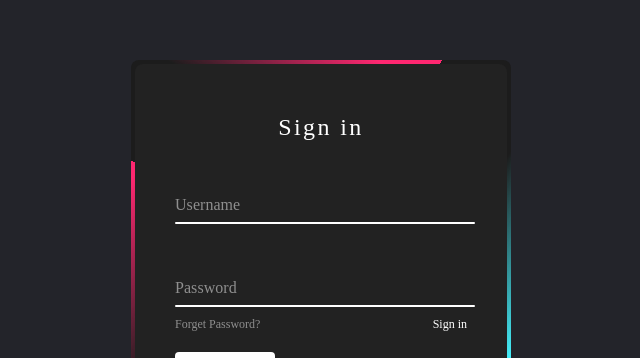
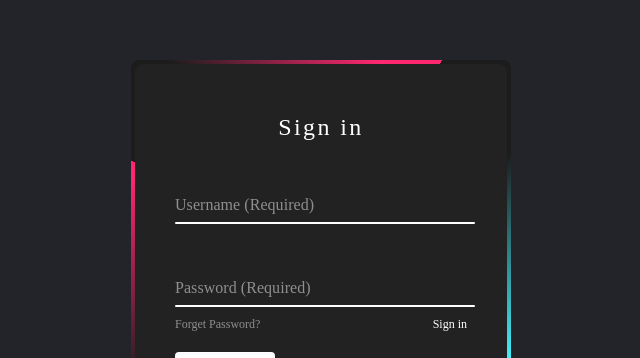
Before and after one commit to amitk6397/test, a plain HTML site: page index.html in a window 1280 px wide. Shown: the part 130-488 px from the top of the page, without its empty margins (319-959 px from the left). Drawn offline with Linux system fonts and the light colour scheme.

Commit message:
New file added

```diff
--- a/index.html
+++ b/index.html
@@ -14,12 +14,12 @@
 				<h2>Sign in</h2>
 				<div class="inputBox">
 						<input type="text" required="required">
-						<span>Username</span>
+						<span>Username (Required)</span>
 						<i></i>
 					</div>
 					<div class="inputBox">
 						<input type="password" required="required">
-						<span>Password</span>
+						<span>Password (Required)</span>
 						<i></i>
 					</div>
 					<div class="links">
```
